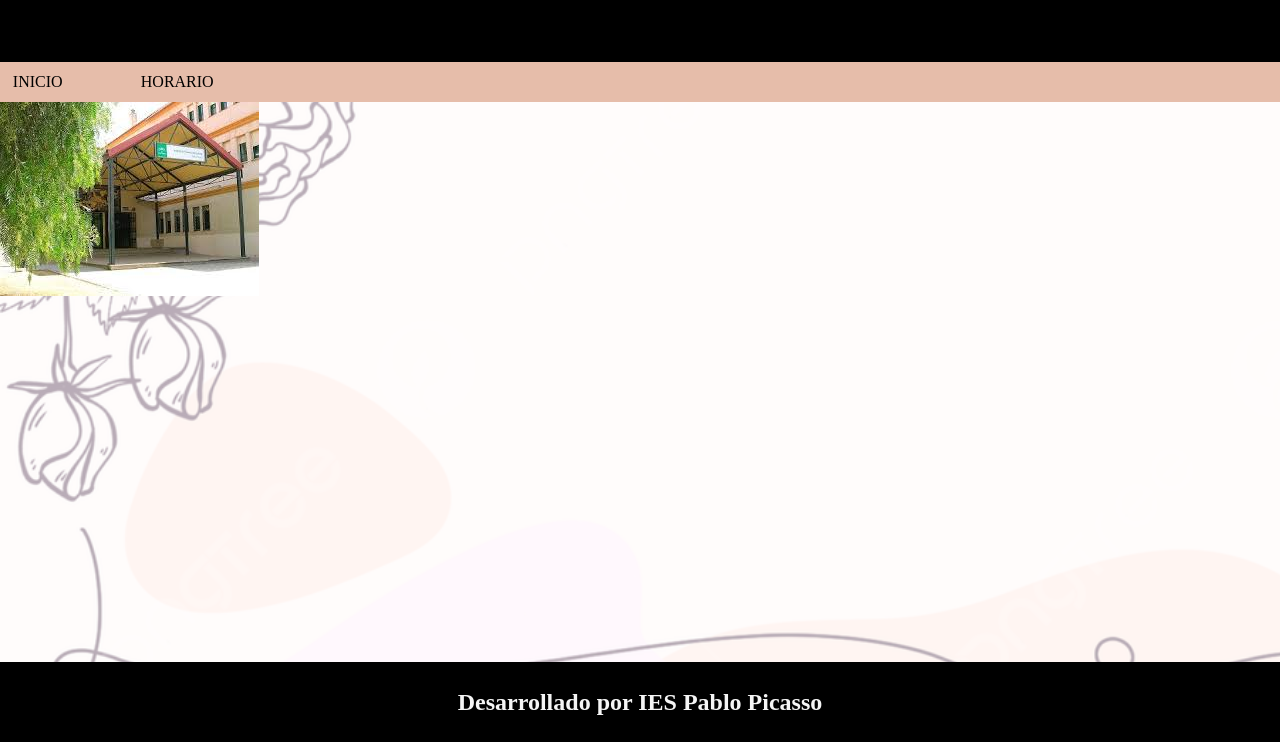
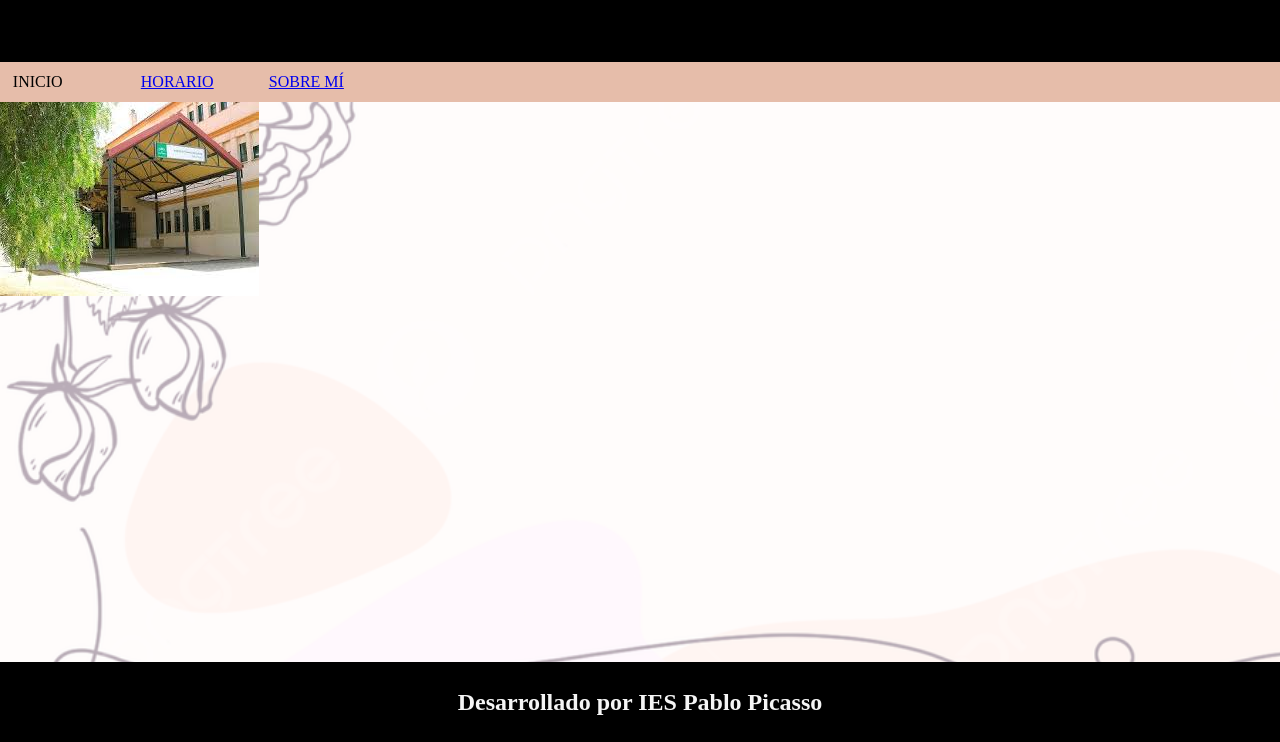
Before and after one commit to sxarxaw/Act2GIT_SaraThapaKc, a plain HTML site: page index.html in a window 1280 px wide. Shown: the part 58-800 px from the top of the page. Drawn offline with Linux system fonts and the light colour scheme.

Commit message:
Añadimos enlaces

```diff
--- a/index.html
+++ b/index.html
@@ -13,7 +13,8 @@
     </header>
     <nav>
         <p> INICIO </p>
-        <p> HORARIO </p>
+        <p> <a href="./horario.html"> HORARIO  </a> </p>
+        <p> <a href="./sobremi.html"> SOBRE MÍ </a> </p>
     </nav>
     <main>
         <img src="./img/instituto.jpg">
```
